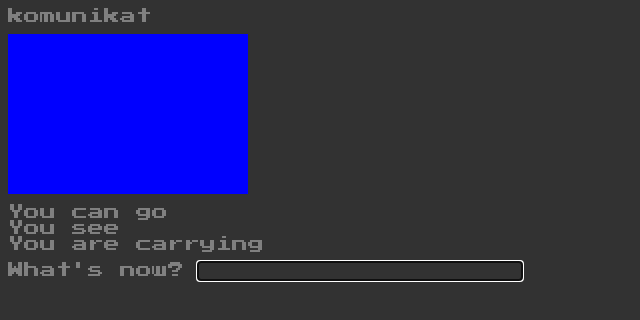
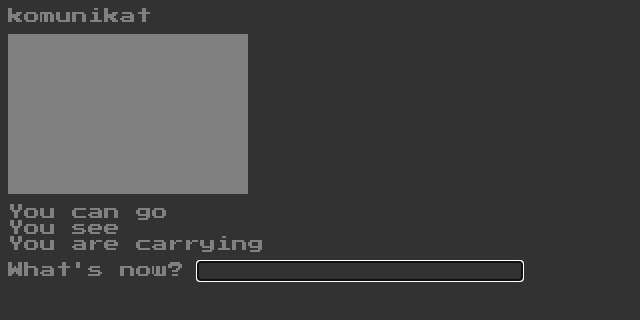
Before and after one commit to kamilbulat/dratewka, a plain HTML site: page index.html in a window 1280 px wide. Shown: the whole page, without its empty margins (0-640 px from the left). Drawn offline with Linux system fonts and the light colour scheme.

Commit message:
zajecia 7.12

```diff
--- a/index.html
+++ b/index.html
@@ -3,21 +3,21 @@
     <head>
         <meta charset="utf-8"/>
         <link rel="stylesheet" type="text/css" href="style.css">
+        <script src="./js/lokacje.js"></script>
         <script>
             window.onload = function(){
 
+                //tworzenie planszy
                 var napis = document.createElement("DIV");
                 napis.setAttribute("id","komunikat");
                 napis.innerHTML = "komunikat";
                 document.body.appendChild(napis);
 
-
-
                 var img = document.createElement("DIV");
                 img.setAttribute("id","obraz");
                 img.style.width = "240px";
                 img.style.height = "160px";
-                img.style.backgroundColor = "blue";
+                img.style.backgroundColor = "grey";
                 document.body.appendChild(img);
 
                 for(var i=0; i<4; i++){
@@ -46,9 +46,6 @@
                 input.style.position = "relative";
                 document.body.appendChild(input);
 
-
-                //120x80
-
                 //autofocus na inpucie
                 setTimeout(function(){
                         document.getElementById("textbox").focus();
@@ -58,6 +55,7 @@
                         document.getElementById("textbox").focus();
                    }, 1);
                 }
+                //koniec tworzenia planszy
 
 
 
--- /dev/null
+++ b/js/lokacje.js
@@ -0,0 +1 @@
+//lokacje
```
Also changed, not shown: dane/dane_lokacji_1.txt (renamed from dane_lokacji_1.txt), dane/mapa_lokacji_1.gif (renamed from mapa_lokacji_1.gif).
